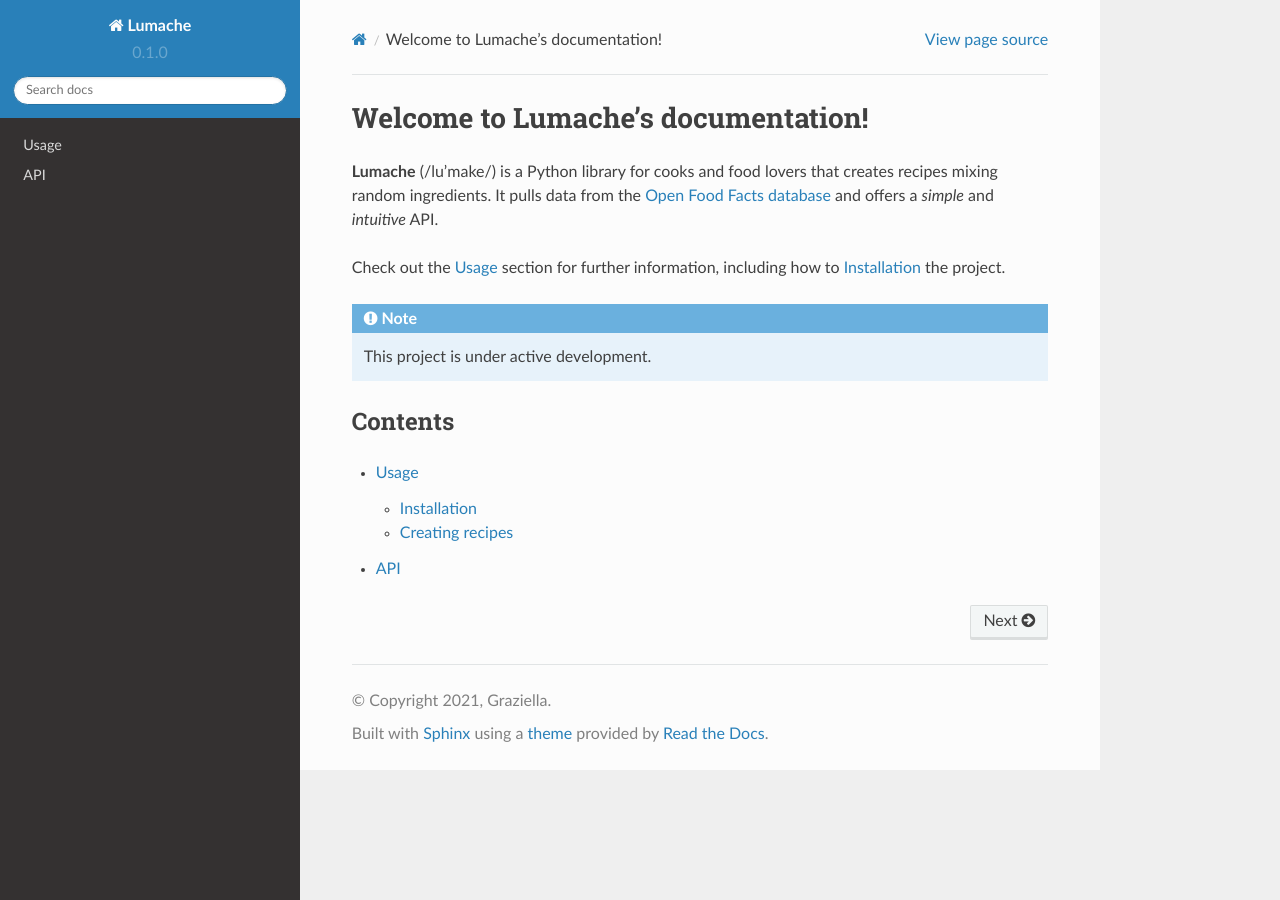
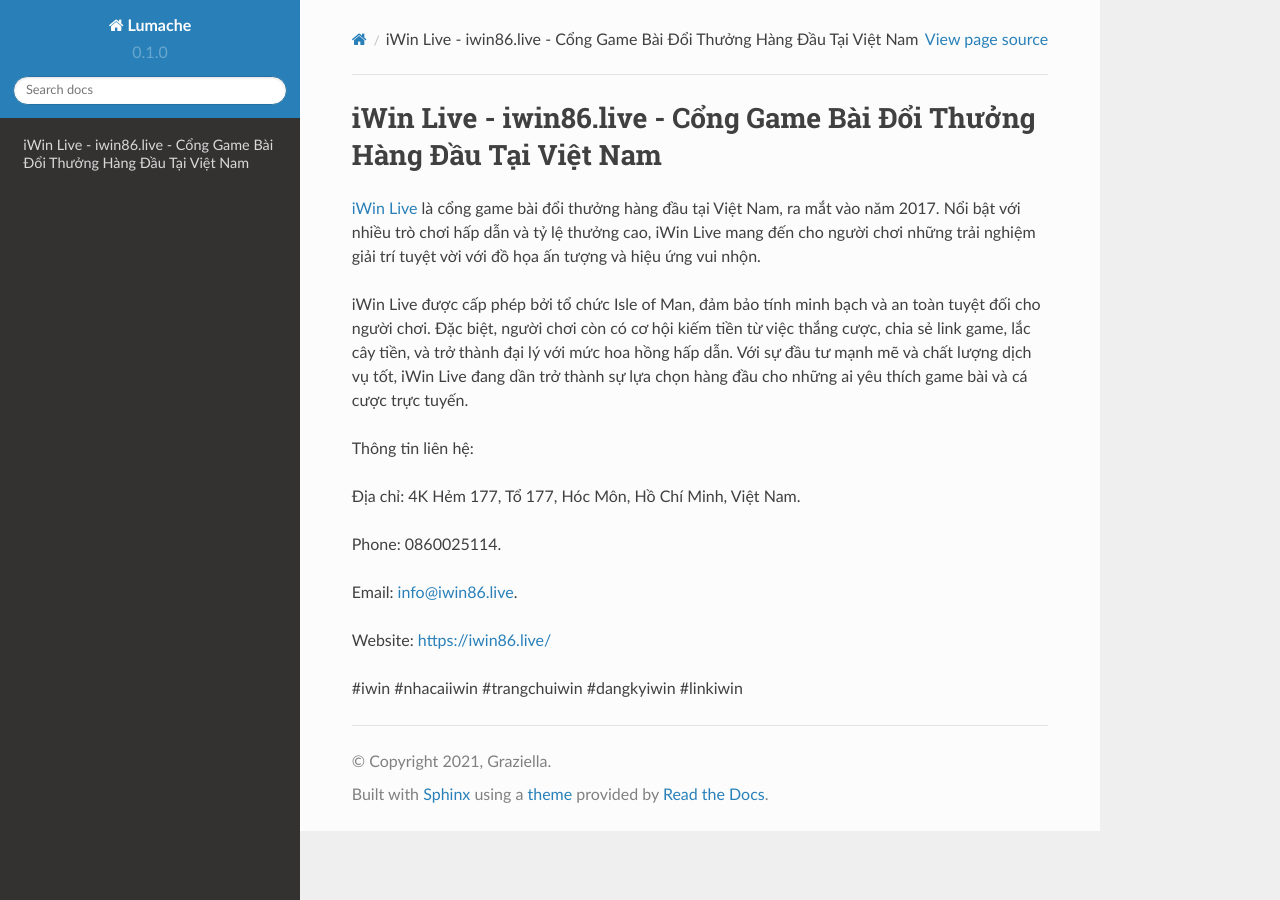
Before and after one commit to nhattuong947/iwin86live, a Sphinx documentation site: the page built from docs/source/index.rst, in a window 1280 px wide. Built offline with Sphinx 7.4.7 and the Read the Docs theme 2.0.0, drawn with Linux system fonts in a browser that asks for light colours.

Commit message:
Update index.rst

```diff
--- a/docs/source/index.rst
+++ b/docs/source/index.rst
@@ -1,22 +1,18 @@
-Welcome to Lumache's documentation!
+iWin Live - iwin86.live - Cổng Game Bài Đổi Thưởng Hàng Đầu Tại Việt Nam
 ===================================
 
-**Lumache** (/lu'make/) is a Python library for cooks and food lovers
-that creates recipes mixing random ingredients.
-It pulls data from the `Open Food Facts database <https://world.openfoodfacts.org/>`_
-and offers a *simple* and *intuitive* API.
+`iWin Live <https://iwin86.live/>`_ là cổng game bài đổi thưởng hàng đầu tại Việt Nam, ra mắt vào năm 2017. Nổi bật với nhiều trò chơi hấp dẫn và tỷ lệ thưởng cao, iWin Live mang đến cho người chơi những trải nghiệm giải trí tuyệt vời với đồ họa ấn tượng và hiệu ứng vui nhộn.
 
-Check out the :doc:`usage` section for further information, including
-how to :ref:`installation` the project.
+iWin Live được cấp phép bởi tổ chức Isle of Man, đảm bảo tính minh bạch và an toàn tuyệt đối cho người chơi. Đặc biệt, người chơi còn có cơ hội kiếm tiền từ việc thắng cược, chia sẻ link game, lắc cây tiền, và trở thành đại lý với mức hoa hồng hấp dẫn. Với sự đầu tư mạnh mẽ và chất lượng dịch vụ tốt, iWin Live đang dần trở thành sự lựa chọn hàng đầu cho những ai yêu thích game bài và cá cược trực tuyến.
 
-.. note::
+Thông tin liên hệ:
 
-   This project is under active development.
+Địa chỉ: 4K Hẻm 177, Tổ 177, Hóc Môn, Hồ Chí Minh, Việt Nam.
 
-Contents
---------
+Phone: 0860025114.
 
-.. toctree::
+Email: info@iwin86.live.
 
-   usage
-   api
+Website: https://iwin86.live/
+
+#iwin #nhacaiiwin #trangchuiwin #dangkyiwin #linkiwin
```
